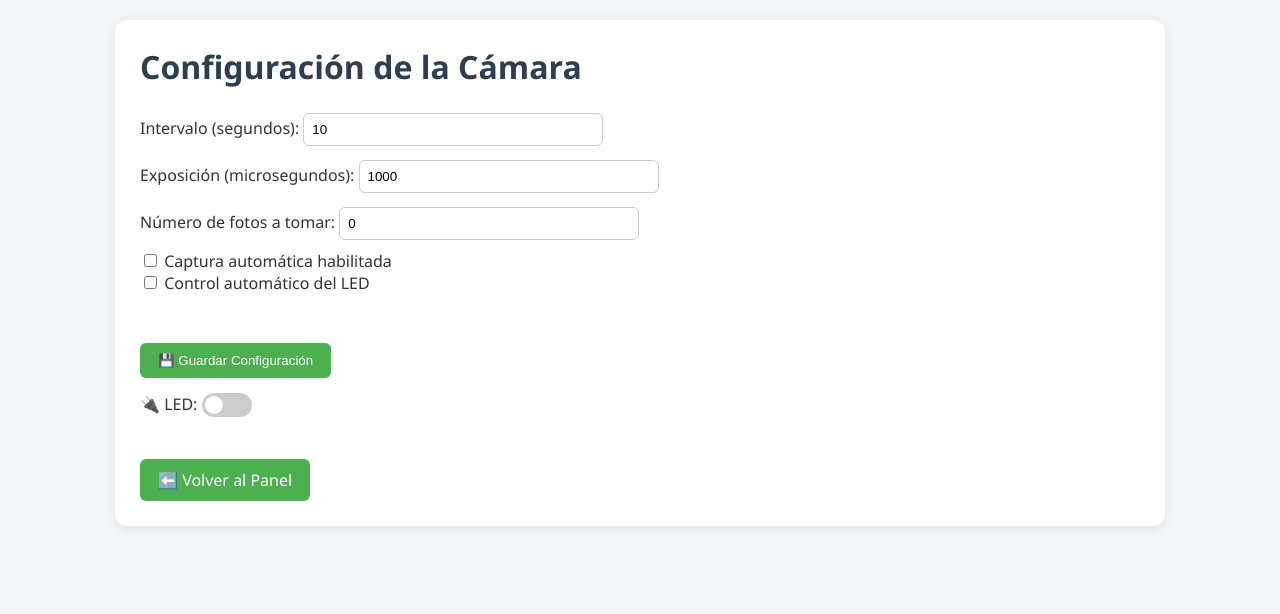
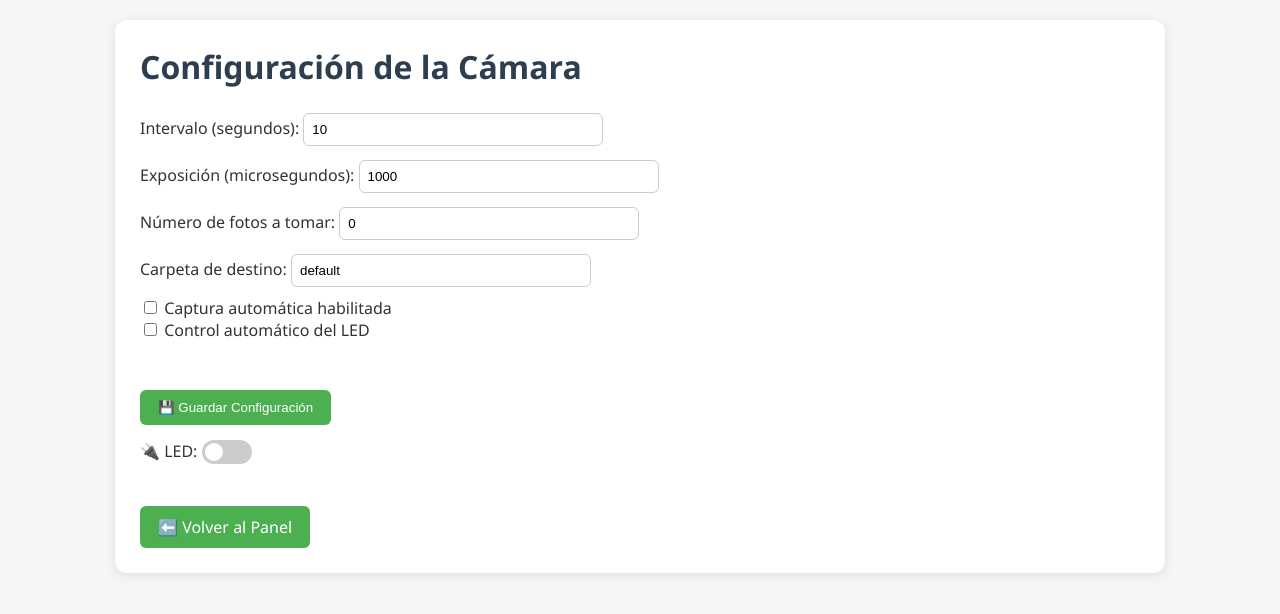
Before and after one commit to jjdoriaupv/TFG-QuantiPlant, a Flask app: page /config in a window 1280 px wide. Shown: the top 614 px of the page. Run offline with Flask 3, Linux system fonts and the light colour scheme.

Commit message:
añadir carpeta destino

```diff
--- a/web/templates/config.html
+++ b/web/templates/config.html
@@ -17,6 +17,9 @@
 
             <label for="max_photos">Número de fotos a tomar:</label>
             <input type="number" name="max_photos" min="0" value="{{ config.max_photos }}"><br>
+
+            <label for="save_folder">Carpeta de destino:</label>
+            <input type="text" name="save_folder" value="{{ config.save_folder }}"><br>
 
             <label>
                 <input type="checkbox" name="enabled" {% if config.enabled %}checked{% endif %}>
```
